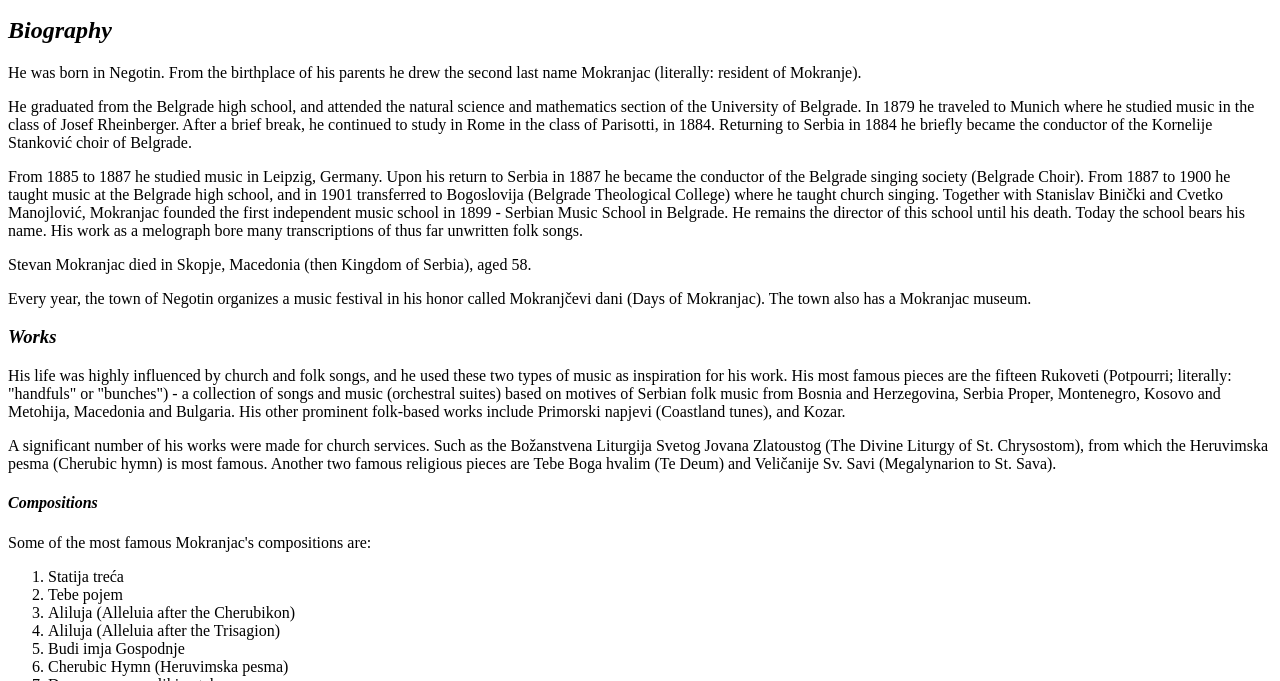
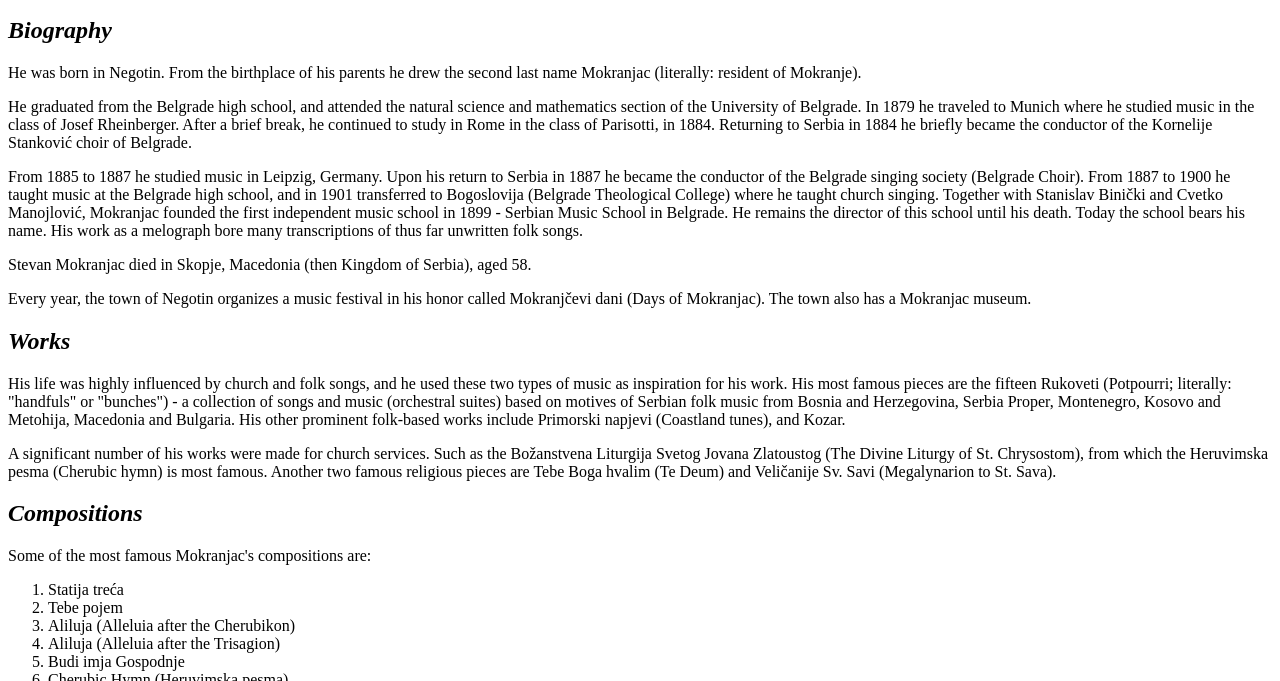
Before and after one commit to mahones98/Assignment, a plain HTML site: page index.html in a window 1280 px wide. Shown: the part 119-800 px from the top of the page. Drawn offline with Linux system fonts and the light colour scheme.

Commit message:
Update index.html

```diff
--- a/index.html
+++ b/index.html
@@ -15,12 +15,12 @@
 <p>Stevan Mokranjac died in Skopje, Macedonia (then Kingdom of Serbia), aged 58.</p>
 <p>Every year, the town of Negotin organizes a music festival in his honor called Mokranjčevi dani (Days of Mokranjac). The town also has a Mokranjac museum.</p>
 
-<h3><i>Works</i></h3>
+<h2><i>Works</i></h2>
 
 <p>His life was highly influenced by church and folk songs, and he used these two types of music as inspiration for his work. His most famous pieces are the fifteen Rukoveti (Potpourri; literally: "handfuls" or "bunches") - a collection of songs and music (orchestral suites) based on motives of Serbian folk music from Bosnia and Herzegovina, Serbia Proper, Montenegro, Kosovo and Metohija, Macedonia and Bulgaria. His other prominent folk-based works include Primorski napjevi (Coastland tunes), and Kozar.</p>
 <p>A significant number of his works were made for church services. Such as the Božanstvena Liturgija Svetog Jovana Zlatoustog (The Divine Liturgy of St. Chrysostom), from which the Heruvimska pesma (Cherubic hymn) is most famous. Another two famous religious pieces are Tebe Boga hvalim (Te Deum) and Veličanije Sv. Savi (Megalynarion to St. Sava).</p>
 
-<h4><i>Compositions</i></h4>
+<h2><i>Compositions</i></h2>
 
 <p>Some of the most famous Mokranjac's compositions are:</p>
 <ol>
```
